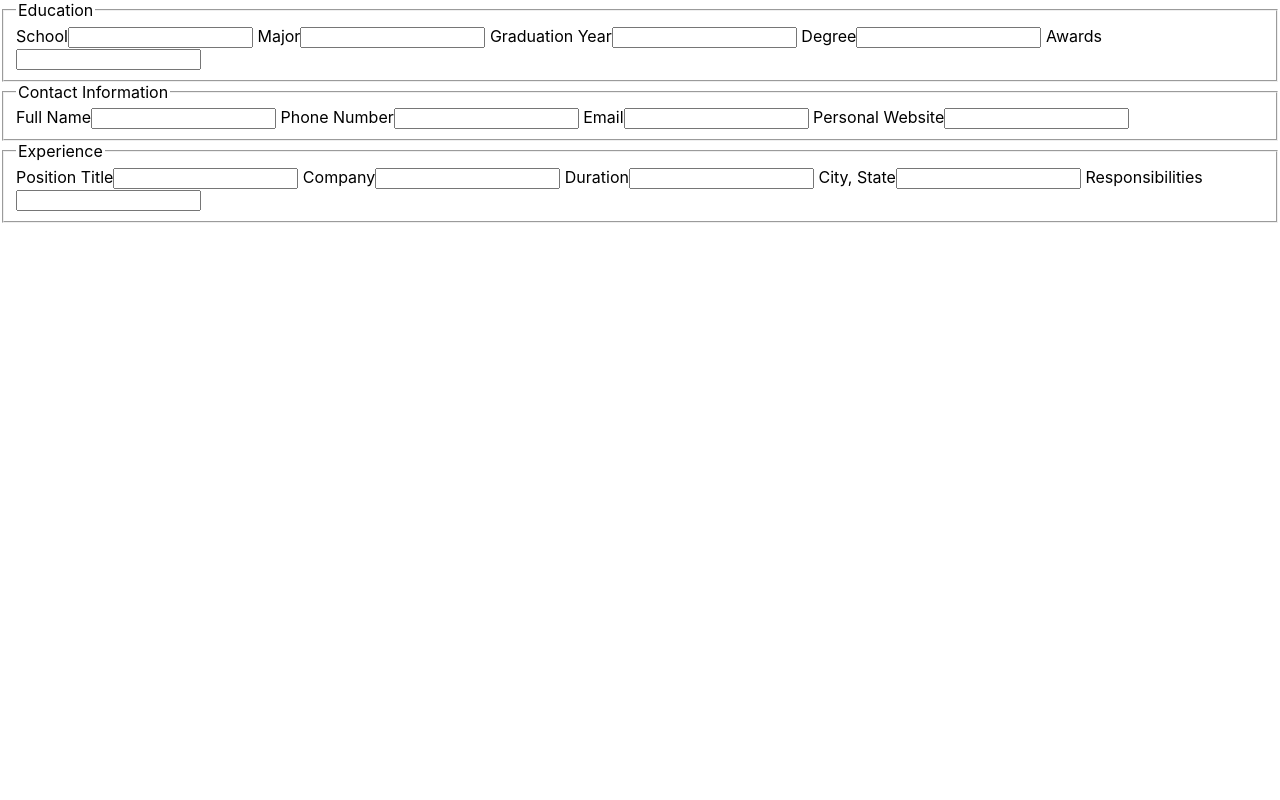
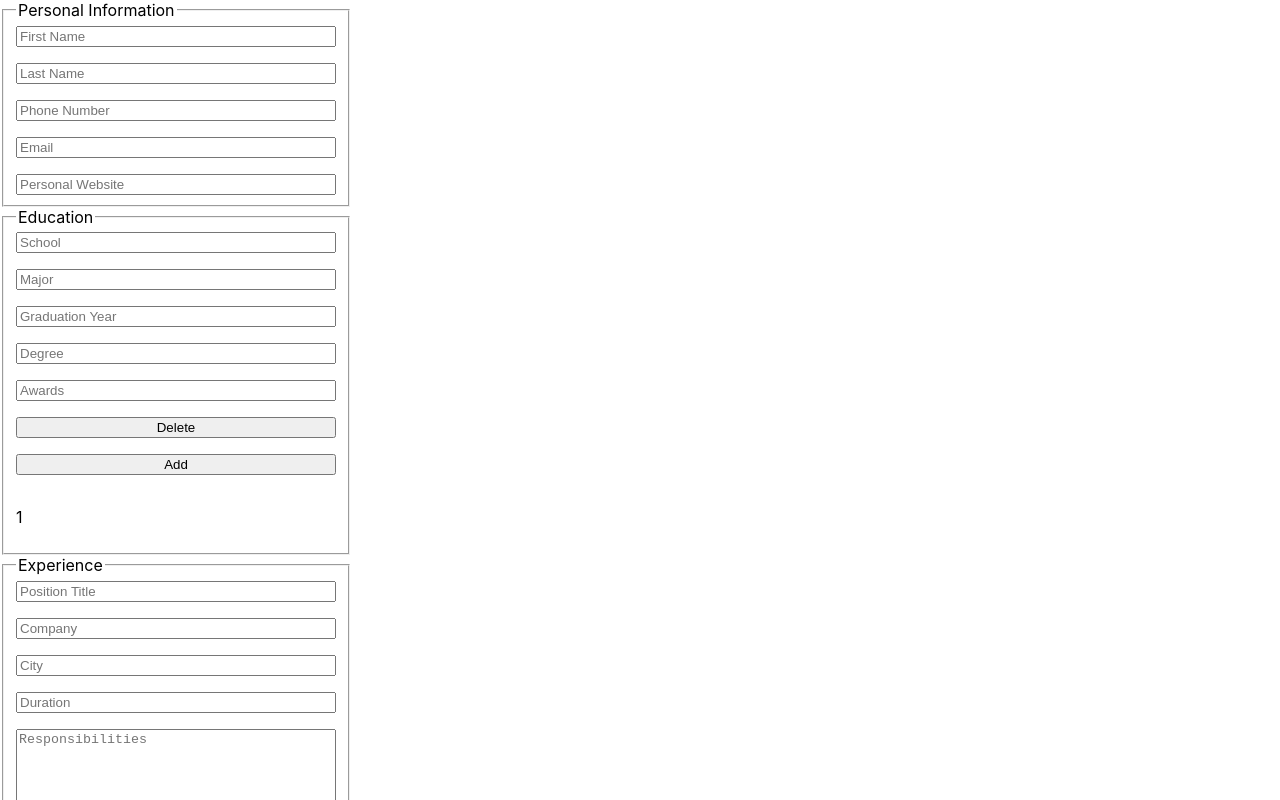
Before and after one commit to davidsan13/cv-project, a React (Create React App) app: page / in a window 1280 px wide. Shown: the top 800 px of the page. Built offline with nearby package versions, Linux system fonts and the light colour scheme.

Commit message:
created state for eduction section

```diff
--- a/src/components/Form.js
+++ b/src/components/Form.js
@@ -7,14 +7,57 @@ import Experience from "./form/Experience";
 export default class FormCon extends Component {
   constructor(props) {
     super(props);
+
+    this.state = {
+      edcount: 1,
+      excount: 1,
+    };
+
+    this.edCountUp = this.edCountUp.bind(this);
+    this.edCountDown = this.edCountDown.bind(this)
+    this.exCountUp = this.exCountUp.bind(this);
+  }
+
+  edCountUp(e) {
+    e.preventDefault()
+    this.setState({
+      edcount: this.state.edcount + 1,
+    });
+  }
+  edCountDown(e) {
+    e.preventDefault()
+    this.setState({
+      edcount: this.state.edcount - 1,
+    });
+  }
+  exCountUp(e) {
+    e.preventDefault()
+    this.setState({
+      excount: this.state.excount + 1,
+    });
   }
 
   render() {
     return (
       <form>
-        <Education/>
-        <General/>
-        <Experience/>
+        <fieldset>
+          <legend>Personal Information</legend>
+          <General />
+        </fieldset>
+        <fieldset>
+          <legend>Education</legend>
+          { [...Array(this.state.edcount)].map((_, i) => <Education keys={i} onButtonClicked={this.edCountDown}/>) }
+
+          <button onClick={this.edCountUp}> Add</button>
+          <p>{this.state.edcount}</p>
+        </fieldset>
+        <fieldset>
+          <legend>Experience</legend>
+          <Experience/>
+
+          <button onClick={this.exCountUp}> Add</button>
+          <p>{this.state.excount}</p>
+        </fieldset>
       </form>
     )
   }
--- a/src/components/form/Education.js
+++ b/src/components/form/Education.js
@@ -5,20 +5,22 @@ export default class Education extends Component {
     super(props);
   }
   render() {
+    const {onButtonClicked} = this.props
+    const {keys} = this.props
     return (
-      <fieldset>
-        <legend>Education</legend>
+      <>
         <label htmlFor="School"> School</label>
-        <input type="text" id="School"/>
+        <input type="text" id="School" placeholder="School"/>
         <label htmlFor="Major"> Major</label>
-        <input type="text" id="Major"/>
+        <input type="text" id="Major" placeholder="Major"/>
         <label htmlFor="Year"> Graduation Year</label>
-        <input type="text" id="Year"/>
+        <input type="text" id="Year" placeholder="Graduation Year"/>
         <label htmlFor="Degree"> Degree</label>
-        <input type="text" id="Degree"/>
+        <input type="text" id="Degree" placeholder="Degree"/>
         <label htmlFor="Awards"> Awards</label>
-        <input type="text" id="Awards"/>
-      </fieldset>
+        <input type="text" id="Awards" placeholder="Awards"/>
+        <button onClick={onButtonClicked}>Delete</button>
+      </>
     )
   }
 }
--- a/src/components/form/Experience.js
+++ b/src/components/form/Experience.js
@@ -6,19 +6,18 @@ export default class Experience extends Component {
   }
   render() {
     return (
-      <fieldset>
-        <legend>Experience</legend>
+      <>
         <label htmlFor="title"> Position Title</label>
-        <input type="text" id="title"/>
+        <input type="text" id="title" placeholder="Position Title"/>
         <label htmlFor="company"> Company</label>
-        <input type="text" id="company"/>
+        <input type="text" id="company" placeholder="Company"/>
+        <label htmlFor="location"> City</label>
+        <input type="text" id="location" placeholder="City"/>
         <label htmlFor="Duration"> Duration</label>
-        <input type="text" id="Duration"/>
-        <label htmlFor="location"> City, State</label>
-        <input type="text" id="location"/>
+        <input type="text" id="Duration" placeholder="Duration"/>
         <label htmlFor="resp"> Responsibilities</label>
-        <input type="text" id="resp"/>
-      </fieldset>
+        <textarea type="text" id="resp" placeholder="Responsibilities"/>
+      </>
     )
   }
 }
--- a/src/components/form/General.js
+++ b/src/components/form/General.js
@@ -7,17 +7,18 @@ export default class General extends Component {
 
   render() {
     return (
-      <fieldset>
-        <legend>Contact Information</legend>
-        <label htmlFor="fName"> Full Name</label>
-        <input type="text" id="fName"/>
+      <>
+        <label htmlFor="fName"> First Name</label>
+        <input type="text" id="fName" placeholder="First Name"/>
+        <label htmlFor="lName"> Last Name</label>
+        <input type="text" id="lName" placeholder="Last Name"/>
         <label htmlFor="pNumber"> Phone Number</label>
-        <input type="text" id="pNumber"/>
+        <input type="text" id="pNumber" placeholder="Phone Number"/>
         <label htmlFor="email"> Email</label>
-        <input type="text" id="email"/>
+        <input type="text" id="email" placeholder="Email"/>
         <label htmlFor="website"> Personal Website</label>
-        <input type="text" id="website"/>
-      </fieldset>
+        <input type="text" id="website" placeholder="Personal Website"/>
+      </>
     )
   }
 }
--- a/src/index.css
+++ b/src/index.css
@@ -11,3 +11,19 @@ code {
   font-family: source-code-pro, Menlo, Monaco, Consolas, 'Courier New',
     monospace;
 }
+
+fieldset {
+  display: flex;
+  flex-direction: column;
+  width: 25%;
+  gap: 1rem;
+}
+
+label {
+  display: none;
+}
+
+textarea {
+  height: 10rem;
+  resize: none;
+}
```
